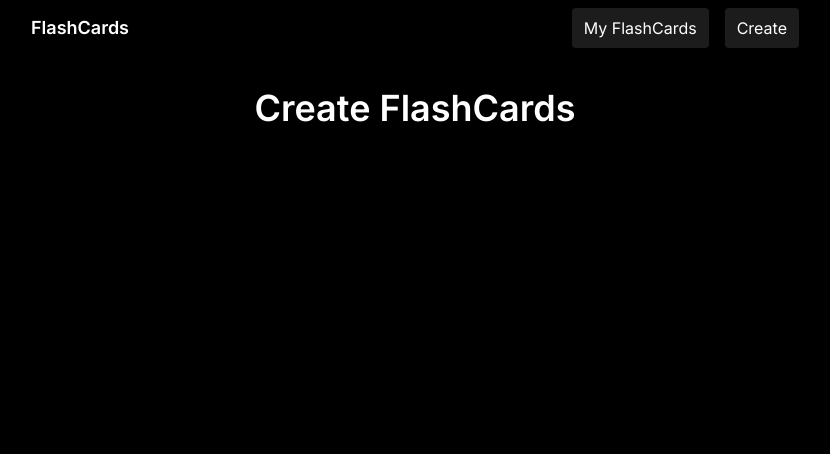
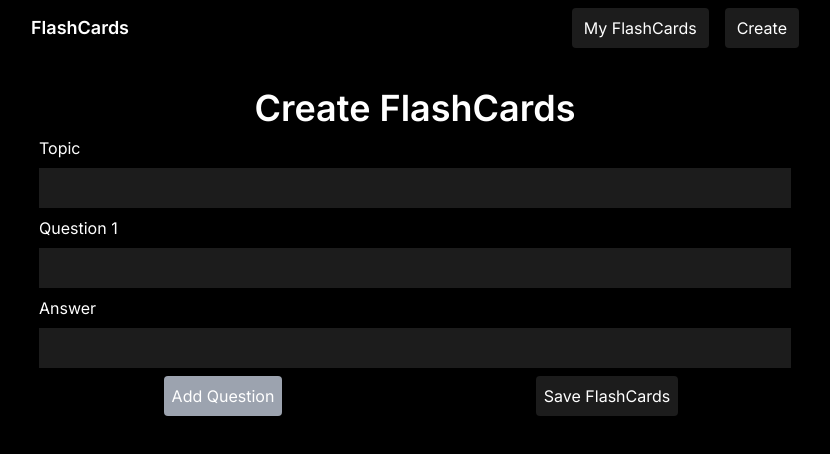
Before and after one commit to 8liam/flashcard, a Next.js app: page /create in a window 1280 px wide. Shown: the top 454 px of the page, without its empty margins (225-1055 px from the left). Built offline with nearby package versions, Linux system fonts and the light colour scheme.

Commit message:
Feature: handled flashcard creation, implemented Saving to JSON and local storage.

```diff
--- a/app/components/pages/create.tsx
+++ b/app/components/pages/create.tsx
@@ -1,13 +1,108 @@
+"use client"
+import { useState } from "react";
+
+
 export default function Create() {
+    const [topic, setTopic] = useState("");
+    const [questions, setQuestions] = useState([{ question: "", answer: "" }]);
+
+    const addQuestion = () => {
+        const newQuestion = { question: "", answer: "" };
+        setQuestions([...questions, newQuestion]);
+    };
+
+    const handleChange = (index: number, field: 'question' | 'answer', value: any) => {
+        const newQuestions = [...questions];
+        newQuestions[index][field] = value;
+        setQuestions(newQuestions);
+    };
+
+    const isAddButtonDisabled = questions[questions.length - 1].question === "" || questions[questions.length - 1].answer === "";
+
+    const saveFlashCards = () => {
+        const flashCards = {
+            title: topic,
+            questions: questions.map((q, index) => ({
+                id: index + 1,
+                Question: q.question,
+                Answer: q.answer
+            }))
+        };
+        const flashCardsStr = JSON.stringify(flashCards);
+        const key = `${topic.replace(/ /g, "_")}_flashcard`;
+
+        // Save the flashcard set
+        localStorage.setItem(key, flashCardsStr);
+
+        // Update the list of flashcard set keys
+        const keys = JSON.parse(localStorage.getItem('flashcardKeys') || '[]');
+        if (!keys.includes(key)) {
+            keys.push(key);
+            localStorage.setItem('flashcardKeys', JSON.stringify(keys));
+        }
+        const fileName = `${topic.replace(/ /g, "_")}_flashcards.json`;
+        const jsonStr = JSON.stringify(flashCards, null, 2);
+        const blob = new Blob([jsonStr], { type: "application/json" });
+        const href = URL.createObjectURL(blob);
+        const link = document.createElement('a');
+        link.href = href;
+        link.download = fileName;
+        document.body.appendChild(link);
+        link.click();
+        document.body.removeChild(link);
+        URL.revokeObjectURL(href);
+    };
+
     return (
         <main className="xl:px-[20vw] lg:px-[15vw] md:px-[5vw] px-[2vw] min-h-screen text-text mt-8">
             <h1 className="text-4xl font-semibold text-center">Create FlashCards</h1>
-            {/* Ask user flashcard metadata :
-            Title, description, topic etc
-            then
-            Frontside - Question / Prompt
-            Backside - Answer / Response
-            */}
+            <div className="text-text bg-primary rounded p-2 space-y-2">
+                <div className="space-y-2">
+                    <h1>Topic</h1>
+                    <input
+                        className="p-2 w-full bg-accent"
+                        value={topic}
+                        onChange={(e) => setTopic(e.target.value)}
+                    />
+                </div>
+
+                {questions.map((question, index) => (
+                    <div key={index} className={`grid grid-cols-1 space-y-2 ${index < questions.length - 1 ? "pb-4 mb-4 border-b-2 border-gray-200" : ""}`}>
+                        <div className="space-y-2">
+                            <h1>Question {index + 1}</h1>
+                            <input
+                                className="p-2 w-full bg-accent"
+                                value={question.question}
+                                onChange={(e) => handleChange(index, 'question', e.target.value)}
+                            />
+                        </div>
+                        <div className="space-y-2">
+                            <h1>Answer</h1>
+                            <input
+                                className="p-2 w-full bg-accent"
+                                value={question.answer}
+                                onChange={(e) => handleChange(index, 'answer', e.target.value)}
+                            />
+                        </div>
+                    </div>
+                ))}
+                <div className="grid grid-cols-2 gap-4">
+                    <button
+                        onClick={addQuestion}
+                        className={`bg-accent p-2 mx-auto rounded ${isAddButtonDisabled ? "bg-gray-400" : ""}`}
+                        disabled={isAddButtonDisabled}
+                    >
+                        Add Question
+                    </button>
+                    <button
+                        onClick={saveFlashCards}
+                        className="bg-accent p-2 mx-auto rounded"
+                        disabled={questions.length === 0 || topic.trim() === ""}
+                    >
+                        Save FlashCards
+                    </button>
+                </div>
+            </div>
         </main>
-    )
+    );
 }
```
